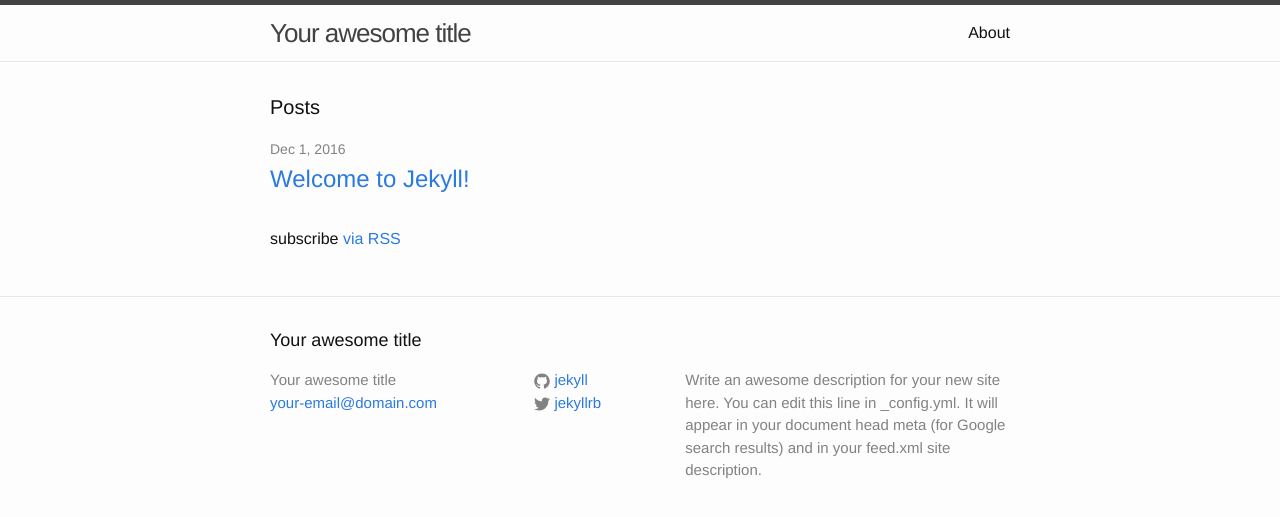
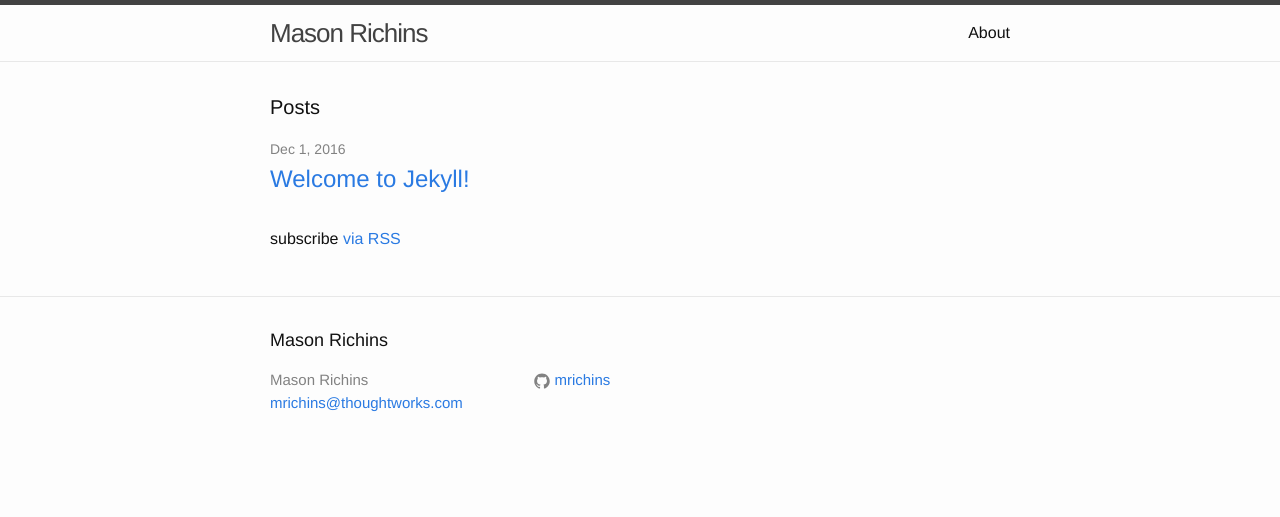
Before and after one commit to mrichins/mrichins.github.io, a Jekyll site: the page built from index.html, in a window 1280 px wide. Shown: the top 517 px of the page. Built offline with Jekyll 4.4.1, drawn with Linux system fonts in a browser that asks for light colours.

Commit message:
mason - updated config.yml

```diff
--- a/_config.yml
+++ b/_config.yml
@@ -1,14 +1,11 @@
 # Site settings
-title: Your awesome title
-email: your-email@domain.com
+title: Mason Richins
+email: mrichins@thoughtworks.com
 description: > # this means to ignore newlines until "baseurl:"
-  Write an awesome description for your new site here. You can edit this
-  line in _config.yml. It will appear in your document head meta (for
-  Google search results) and in your feed.xml site description.
 baseurl: "" # the subpath of your site, e.g. /blog/
-url: "http://yourdomain.com" # the base hostname & protocol for your site
-twitter_username: jekyllrb
-github_username:  jekyll
+url: "" # the base hostname & protocol for your site
+twitter_username:
+github_username: mrichins
 
 # Build settings
 markdown: kramdown
```
